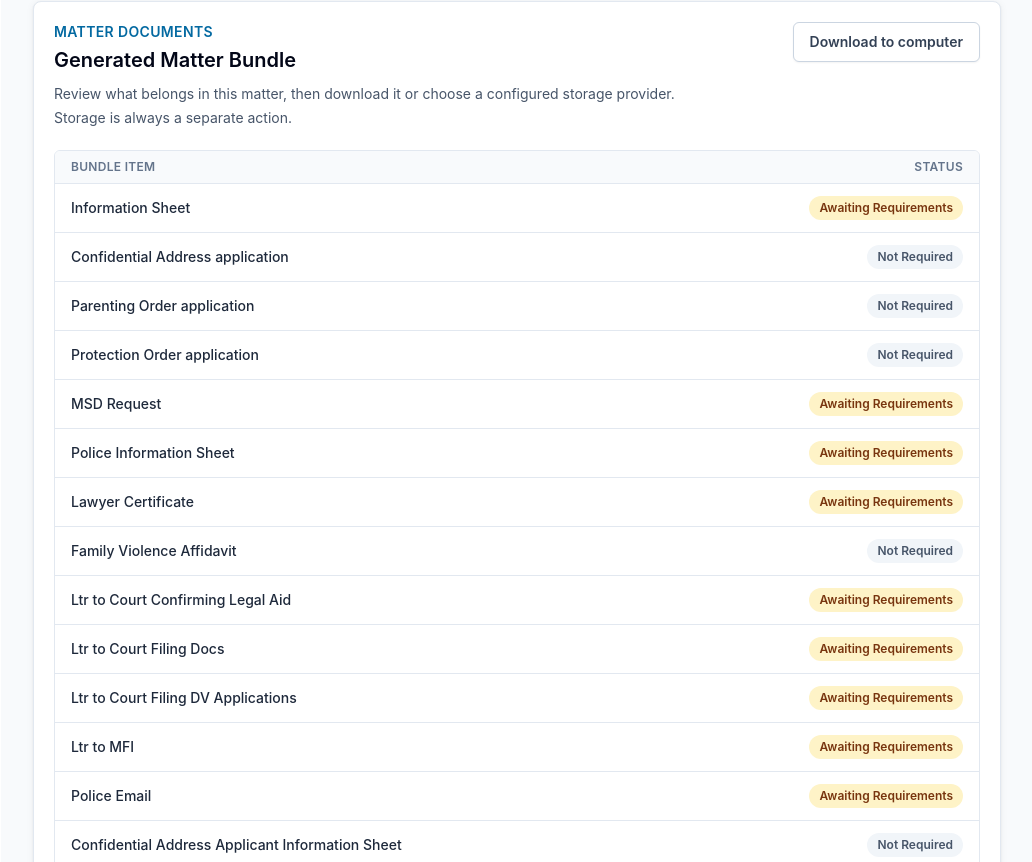
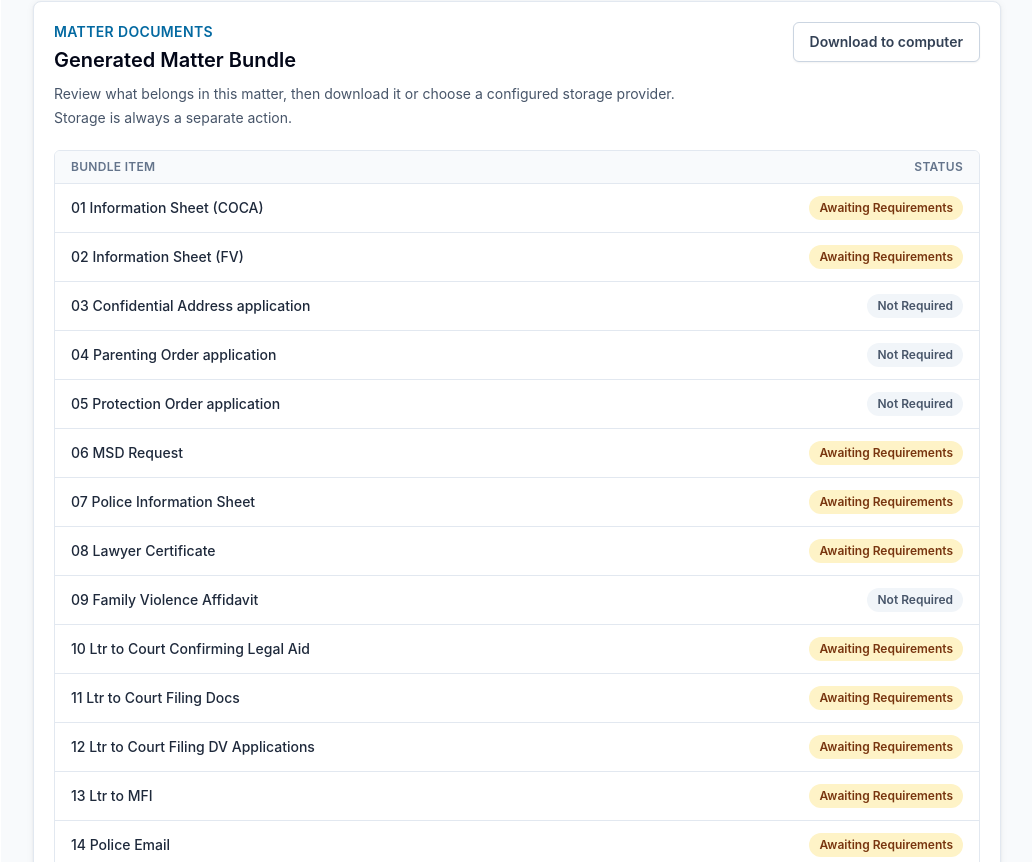
Before and after one commit to williamoneill45-maker/newgenautomation, a Next.js app: page /new-client in a window 1280 px wide. Shown: the part 3018-3880 px from the top of the page, without its empty margins (247-1279 px from the left). Built offline with nearby package versions, Linux system fonts and the light colour scheme; no server answers.

Commit message:
Clean legacy letter padding and reorder forms

```diff
--- a/components/DocumentDownloadPanel.tsx
+++ b/components/DocumentDownloadPanel.tsx
@@ -55,20 +55,21 @@ export default function DocumentDownloadPanel() {
   const parenting = proceedingsType === "care_of_children" || proceedingsType === "both";
   const generated = matter?.status === "documents_generated";
   const items: Array<{ label: string; status: BundleStatus }> = [
-    { label: "Information Sheet", status: bundleStatus(Boolean(matter), generated) },
-    { label: "Confidential Address application", status: bundleStatus(Boolean(matter?.intake.applicant.isAddressConfidential), generated) },
-    { label: "Parenting Order application", status: bundleStatus(parenting, generated) },
-    { label: "Protection Order application", status: bundleStatus(protection, generated) },
-    { label: "MSD Request", status: bundleStatus(Boolean(matter), generated) },
-    { label: "Police Information Sheet", status: bundleStatus(Boolean(matter), generated) },
-    { label: "Lawyer Certificate", status: bundleStatus(Boolean(matter), generated) },
-    { label: "Family Violence Affidavit", status: bundleStatus(protection, generated) },
-    { label: "Ltr to Court Confirming Legal Aid", status: bundleStatus(Boolean(matter), generated) },
-    { label: "Ltr to Court Filing Docs", status: bundleStatus(Boolean(matter), generated) },
-    { label: "Ltr to Court Filing DV Applications", status: bundleStatus(Boolean(matter), generated) },
-    { label: "Ltr to MFI", status: bundleStatus(Boolean(matter), generated) },
-    { label: "Police Email", status: bundleStatus(Boolean(matter), generated) },
-    { label: "Confidential Address Applicant Information Sheet", status: bundleStatus(Boolean(matter?.intake.applicant.isAddressConfidential), generated) },
+    { label: "01 Information Sheet (COCA)", status: bundleStatus(Boolean(matter), generated) },
+    { label: "02 Information Sheet (FV)", status: bundleStatus(Boolean(matter), generated) },
+    { label: "03 Confidential Address application", status: bundleStatus(Boolean(matter?.intake.applicant.isAddressConfidential), generated) },
+    { label: "04 Parenting Order application", status: bundleStatus(parenting, generated) },
+    { label: "05 Protection Order application", status: bundleStatus(protection, generated) },
+    { label: "06 MSD Request", status: bundleStatus(Boolean(matter), generated) },
+    { label: "07 Police Information Sheet", status: bundleStatus(Boolean(matter), generated) },
+    { label: "08 Lawyer Certificate", status: bundleStatus(Boolean(matter), generated) },
+    { label: "09 Family Violence Affidavit", status: bundleStatus(protection, generated) },
+    { label: "10 Ltr to Court Confirming Legal Aid", status: bundleStatus(Boolean(matter), generated) },
+    { label: "11 Ltr to Court Filing Docs", status: bundleStatus(Boolean(matter), generated) },
+    { label: "12 Ltr to Court Filing DV Applications", status: bundleStatus(Boolean(matter), generated) },
+    { label: "13 Ltr to MFI", status: bundleStatus(Boolean(matter), generated) },
+    { label: "14 Police Email", status: bundleStatus(Boolean(matter), generated) },
+    { label: "15 Confidential Address Applicant Information Sheet", status: bundleStatus(Boolean(matter?.intake.applicant.isAddressConfidential), generated) },
     { label: "Legal Aid Application", status: "Awaiting Requirements" },
     { label: "Billing forms", status: "Awaiting Requirements" },
   ];
--- a/lib/legacy-doc-template.ts
+++ b/lib/legacy-doc-template.ts
@@ -44,11 +44,11 @@ export function formatTodayLong(): string {
 function encodeFixedWidth(value: string, byteLength: number, encoding: BufferEncoding): Buffer {
   if (encoding === "utf16le") {
     const unitLength = byteLength / 2;
-    const fixed = value.length > unitLength ? value.slice(0, unitLength) : value.padEnd(unitLength, "\u200B");
+    const fixed = value.length > unitLength ? value.slice(0, unitLength) : value.padEnd(unitLength, " ");
     return Buffer.from(fixed, "utf16le");
   }
 
-  const output = Buffer.alloc(byteLength, 0x00);
+  const output = Buffer.alloc(byteLength, 0x20);
   Buffer.from(value, encoding).copy(output, 0, 0, byteLength);
   return output;
 }
@@ -126,9 +126,9 @@ function encodeMixedLegacyText(
   unicodeUnitLength: number,
   latinUnitLength: number,
 ): Buffer {
-  const unicodeText = value.slice(0, unicodeUnitLength).padEnd(unicodeUnitLength, "\u200B");
+  const unicodeText = value.slice(0, unicodeUnitLength).padEnd(unicodeUnitLength, " ");
   const latinValue = value.slice(unicodeUnitLength).slice(0, latinUnitLength);
-  const latinText = Buffer.alloc(latinUnitLength, 0x00);
+  const latinText = Buffer.alloc(latinUnitLength, 0x20);
   Buffer.from(latinValue, "latin1").copy(latinText, 0, 0, latinUnitLength);
   return Buffer.concat([
     Buffer.from(unicodeText, "utf16le"),
--- a/lib/template-catalog.ts
+++ b/lib/template-catalog.ts
@@ -12,85 +12,85 @@ export const standardDocxTemplates: SourceTemplateDefinition[] = [
     id: "information_sheet",
     title: "Information Sheet (COCA)",
     sourceFileName: "Information Sheet Final 1.docx",
-    outputFileName: "Information Sheet (COCA).docx",
+    outputFileName: "01 Information Sheet (COCA).docx",
   },
   {
     id: "information_sheet",
     title: "Information Sheet (FV)",
     sourceFileName: "Information Sheet Final 1.docx",
-    outputFileName: "Information Sheet (FV).docx",
+    outputFileName: "02 Information Sheet (FV).docx",
   },
   {
     id: "confidential_address_application",
     title: "Application for Confidential Address",
     sourceFileName: "Application for Confidential address 1.docx",
-    outputFileName: "02 Application for Confidential Address.docx",
+    outputFileName: "03 Application for Confidential Address.docx",
   },
   {
     id: "parenting_order_application",
     title: "Application for Parenting Order",
     sourceFileName: "Application for parenting order.docx",
-    outputFileName: "03 Application for Parenting Order.docx",
+    outputFileName: "04 Application for Parenting Order.docx",
   },
   {
     id: "protection_order_application",
     title: "Application for Protection Order",
     sourceFileName: "Application for Protection Order.docx",
-    outputFileName: "04 Application for Protection Order.docx",
+    outputFileName: "05 Application for Protection Order.docx",
   },
   {
     id: "msd_police_information_request",
     title: "MSD Request",
     sourceFileName: "MSD Request.docx",
-    outputFileName: "05 MSD Request.docx",
+    outputFileName: "06 MSD Request.docx",
   },
   {
     id: "msd_police_information_request",
     title: "Police Information Sheet",
     sourceFileName: "Police Information Sheet.docx",
-    outputFileName: "06 Police Information Sheet.docx",
+    outputFileName: "07 Police Information Sheet.docx",
   },
   {
     id: "family_court_lawyer_certificate",
     title: "Family Court Lawyer Certificate",
     sourceFileName: "family-court-lawyer-certificate.docx",
-    outputFileName: "07 Family Court Lawyer Certificate.docx",
+    outputFileName: "08 Family Court Lawyer Certificate.docx",
   },
   {
     id: "domestic_violence_affidavit",
     title: "Domestic Violence Affidavit",
     sourceFileName: "Domestic Violence Affidavit.docx",
-    outputFileName: "08 Domestic Violence Affidavit.docx",
+    outputFileName: "09 Domestic Violence Affidavit.docx",
   },
   {
     id: "court_legal_aid_confirmation_letter",
     title: "Ltr to Court Confirming Legal Aid",
     sourceFileName: "court-letters/Ltr to Court Confirming Legal Aid.doc",
-    outputFileName: "09 Ltr to Court Confirming Legal Aid.doc",
+    outputFileName: "10 Ltr to Court Confirming Legal Aid.doc",
   },
   {
     id: "court_filing_documents_letter",
     title: "Ltr to Court Filing Docs",
     sourceFileName: "court-letters/Ltr to Court Filing Docs.doc",
-    outputFileName: "10 Ltr to Court Filing Docs.doc",
+    outputFileName: "11 Ltr to Court Filing Docs.doc",
   },
   {
     id: "court_filing_dv_applications_letter",
     title: "Ltr to Court Filing DV Applications",
     sourceFileName: "court-letters/Ltr to Court Filing DV Applications.doc",
-    outputFileName: "11 Ltr to Court Filing DV Applications.doc",
+    outputFileName: "12 Ltr to Court Filing DV Applications.doc",
   },
   {
     id: "mfi_service_letter",
     title: "Ltr to MFI",
     sourceFileName: "court-letters/Ltr to MFI.doc",
-    outputFileName: "12 Ltr to MFI.doc",
+    outputFileName: "13 Ltr to MFI.doc",
   },
   {
     id: "police_information_request_email",
     title: "Police Email",
     sourceFileName: "court-letters/Police Email.doc",
-    outputFileName: "13 Police Email.doc",
+    outputFileName: "14 Police Email.doc",
   },
 ];
 
```
